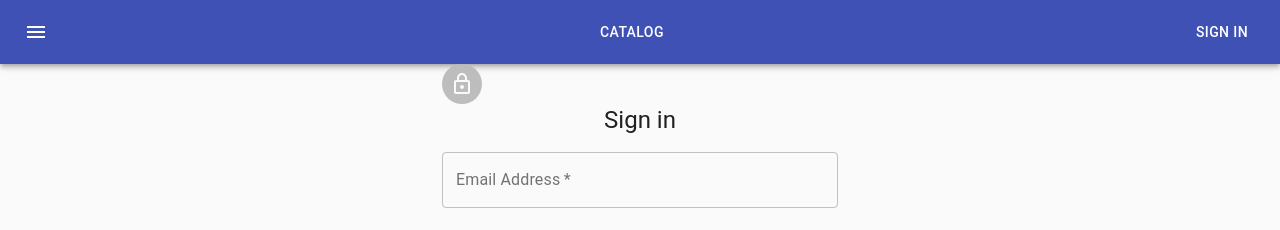
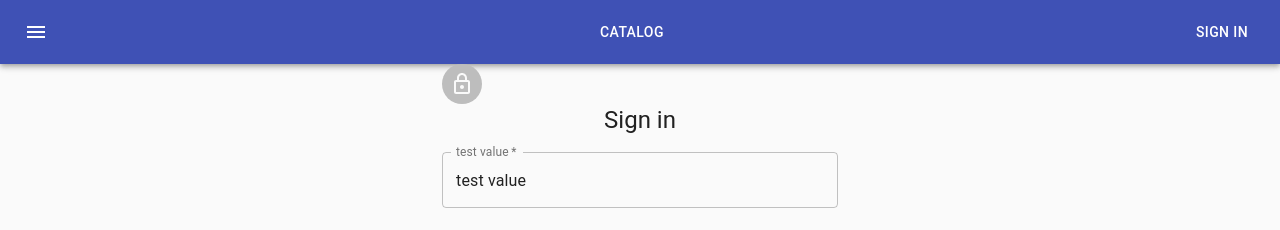
Before and after one commit to Enyazabi/react_project, a React (Create React App) app: page /signin in a window 1280 px wide. Shown: the top 230 px of the page. Built offline with nearby package versions, Linux system fonts and the light colour scheme.

Commit message:
hooks useState ??

```diff
--- a/src/SignInComponent.jsx
+++ b/src/SignInComponent.jsx
@@ -1,4 +1,4 @@
-import React from "react";
+import React, {useState} from "react";
 import Avatar from "@material-ui/core/Avatar";
 import Button from "@material-ui/core/Button";
 import CssBaseline from "@material-ui/core/CssBaseline";
@@ -26,23 +26,22 @@ function MadeWithLove() {
     );
 }
 
-class SignInComponent extends React.Component {
-    constructor(props) {
-        super(props);
-        this.focus = this.focus.bind(this);
-    }
+const SignInComponent = () =>{
 
-    focus() {
-        this.textInput.focus();
-    }
+    const [value, changeValue] = useState('test value');
+    const handleChangeValue = (e) => {
+        changeValue(e.target.value);
+    };
 
-    login = (log, pass)=>{
+    const login = (log, pass)=>{
         if(log === localStorage.getItem("username") && pass === localStorage.getItem("password")) {
             console.log("Hello!");
         }
     };
 
-    useStyles = makeStyles(theme => ({
+
+
+    const useStyles = makeStyles(theme => ({
         '@global': {
             body: {
                 backgroundColor: theme.palette.common.white,
@@ -67,7 +66,6 @@ class SignInComponent extends React.Component {
         },
     }));
 
-    render(){
 
     return (
         <Container component="main" maxWidth="xs">
@@ -86,10 +84,11 @@ class SignInComponent extends React.Component {
                         required
                         fullWidth
                         id="email"
-                        label="Email Address"
                         name="email"
                         autoComplete="email"
-                        ref={(input) => {this.textInput = input;}}
+                        label={`${value}`}
+                        value={value}
+                        onChange={changeValue}
                     />
                     <TextField
                         variant="outlined"
@@ -134,6 +133,6 @@ class SignInComponent extends React.Component {
         </Container>
     );
 }
-}
+
 
 export default SignInComponent;
```
